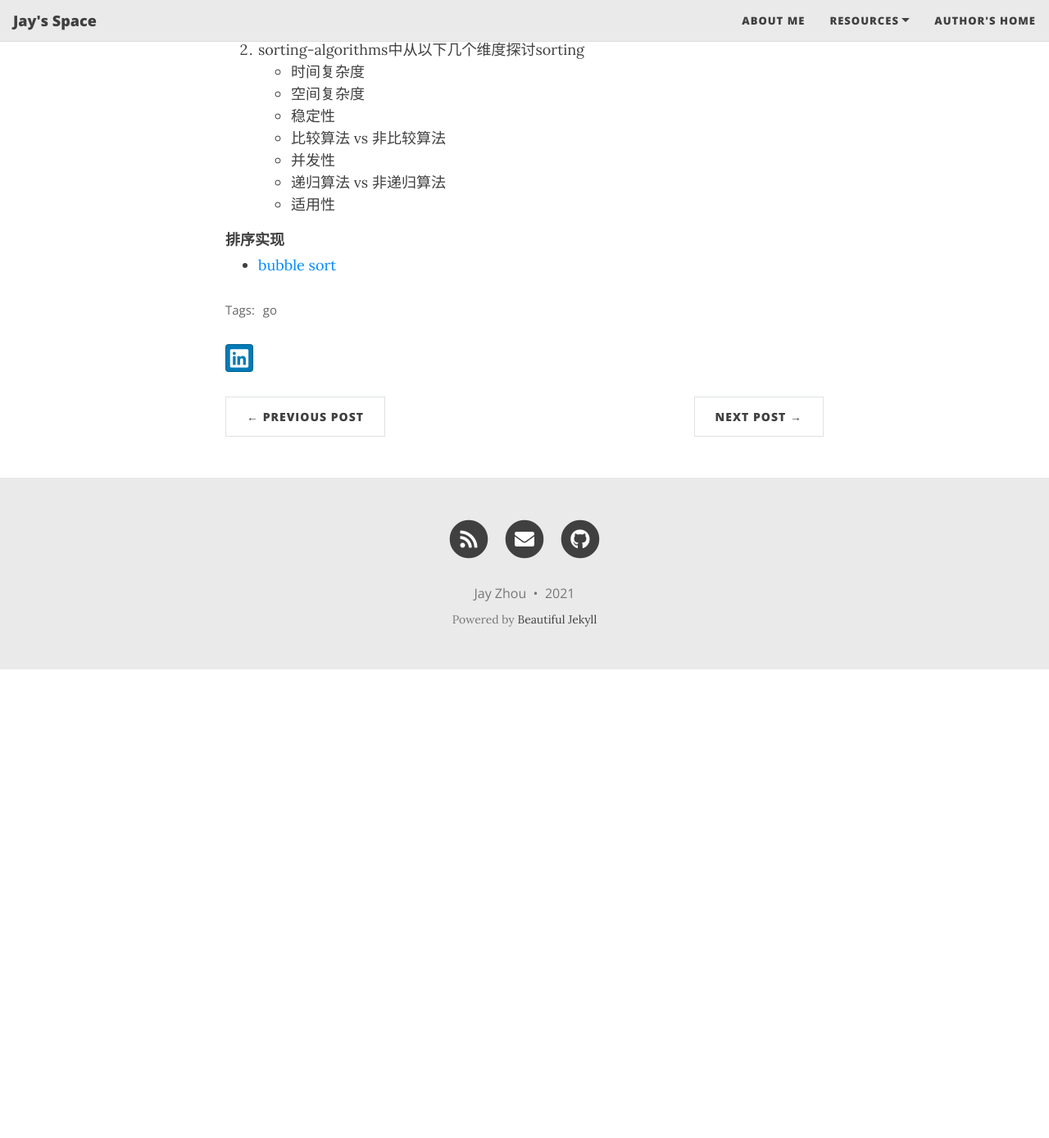
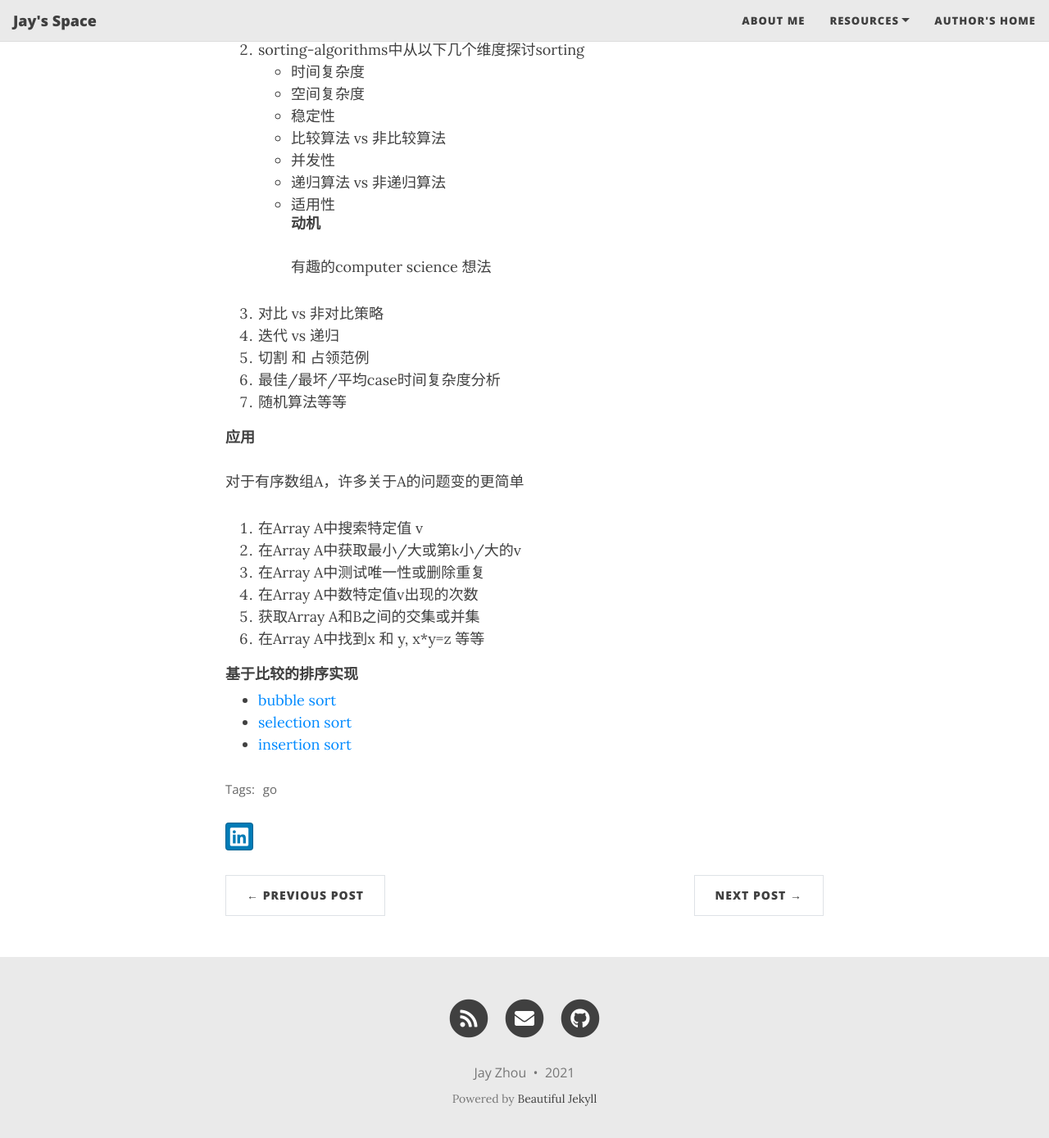
Before and after one commit to jayzhou215/jayzhou215.github.io, a Jekyll site: the page built from _posts/2021-05-08-sort.md, in a window 1280 px wide and 1400 px high, scrolled down 522 px. Shown: the top 1389 px of the window at 82% size. Built offline with Jekyll 4.4.1, drawn with Linux system fonts in a browser that asks for light colours; nearby versions of some CDN libraries; before the commit the page ends 1339 px from its top, so only the background shows below that.

Commit message:
add select sort

```diff
--- a/_posts/2021-05-08-sort.md
+++ b/_posts/2021-05-08-sort.md
@@ -24,6 +24,26 @@ comments: true
     * 并发性
     * 递归算法 vs 非递归算法
     * 适用性
+#### 动机
+有趣的computer science 想法
+1. 对比 vs 非对比策略
+2. 迭代 vs 递归
+3. 切割 和 占领范例
+4. 最佳/最坏/平均case时间复杂度分析
+5. 随机算法等等
 
-#### 排序实现
+#### 应用
+对于有序数组A，许多关于A的问题变的更简单
+1. 在Array A中搜索特定值 v
+2. 在Array A中获取最小/大或第k小/大的v
+3. 在Array A中测试唯一性或删除重复
+4. 在Array A中数特定值v出现的次数
+5. 获取Array A和B之间的交集或并集
+6. 在Array A中找到x 和 y, x*y=z 等等
+
+
+
+#### 基于比较的排序实现
 * [bubble sort](./2021-05-08-bubble_sort.md)
+* [selection sort]()
+* [insertion sort]()
```
Also changed, not shown: _posts/2021-06-01-selection_sort.md (added, +120 -0 lines), 2 other files.
